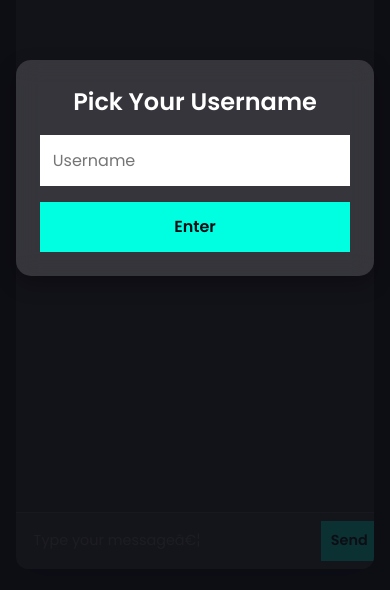
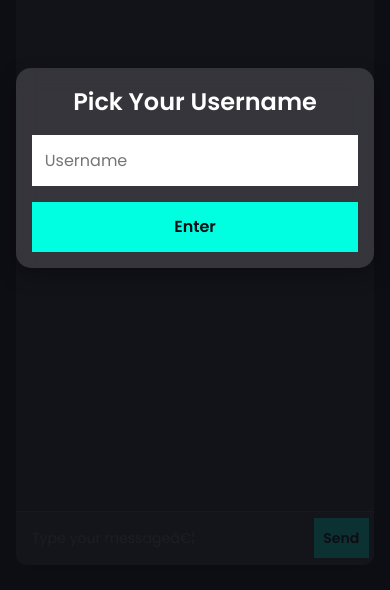
Before and after one commit to vxlical/Chat-site, a website: page public/index.html in a window 390 px wide. Shown: the part 254-844 px from the top of the page. Drawn offline with nearby package versions, Linux system fonts and the light colour scheme; no server answers.

Commit message:
Polish mobile layout: tighter spacing & full height

```diff
--- a/public/style.css
+++ b/public/style.css
@@ -165,3 +165,45 @@ form button:hover {
     padding: 1.5rem;
   }
 }
+
+/*... existing styles above ...*/
+
+/* === Enhanced Responsive Adjustments === */
+@media (max-width: 600px) {
+  .chat-container {
+    height: 94vh;
+    margin: 0 auto;
+    border-radius: 10px;
+  }
+
+  #messages {
+    padding: 0.8rem;
+  }
+
+  .message {
+    max-width: 90%;
+    font-size: 0.88rem;
+  }
+
+  form {
+    padding: 0.4rem;
+  }
+
+  form input {
+    font-size: 0.88rem;
+  }
+
+  form button {
+    font-size: 0.88rem;
+  }
+
+  .username-box {
+    width: 100%;
+    margin: 0 0.5rem;
+    padding: 1rem;
+  }
+
+  #overlay {
+    padding: 0.5rem;
+  }
+}
```
